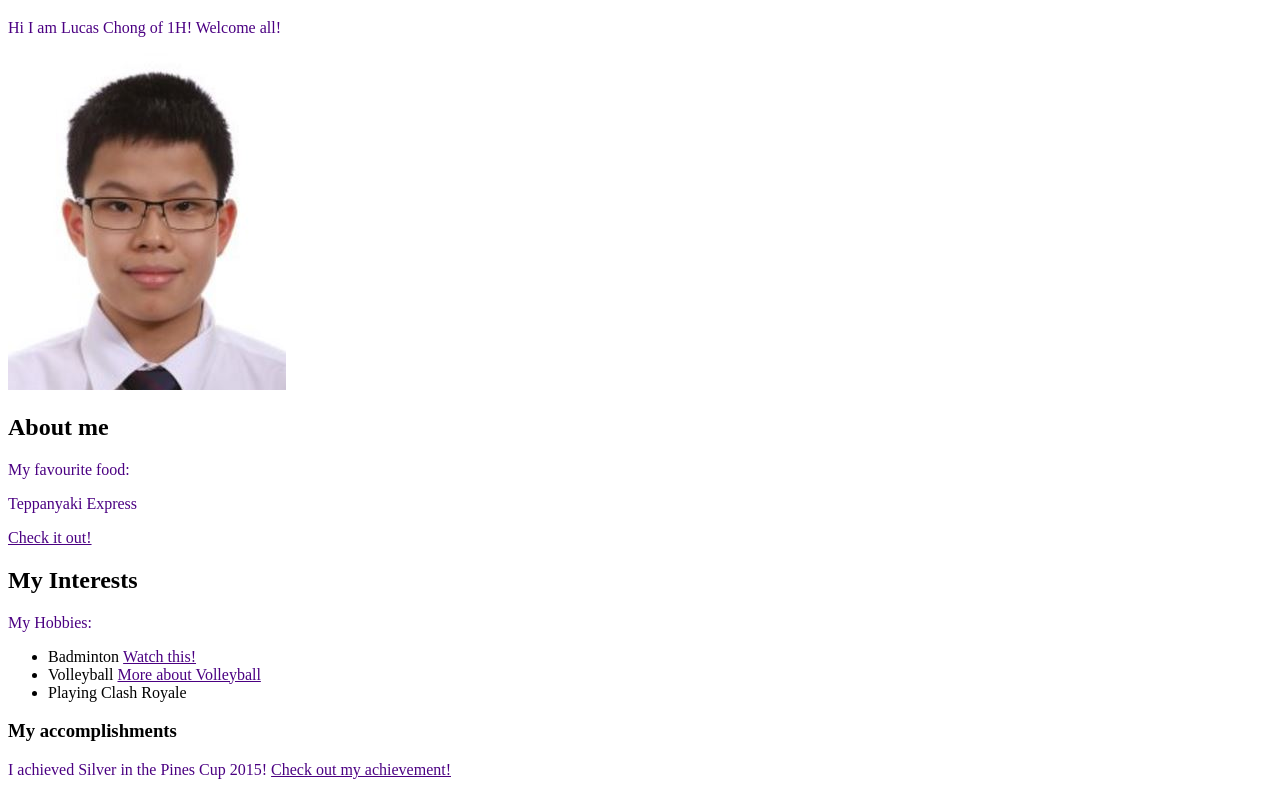
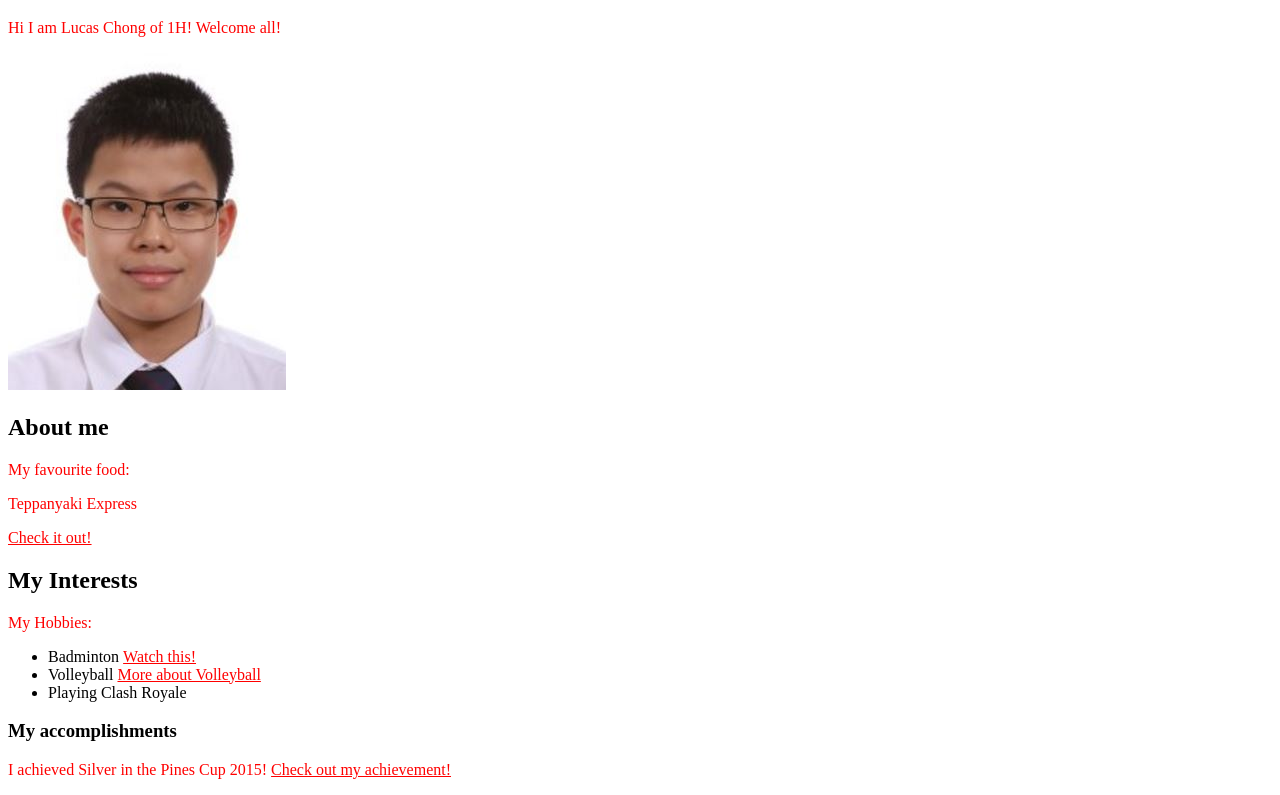
Before and after one commit to dhs17y1hchongweiyilucas/dhs17y1hchongweiyilucas.github.io, a plain HTML site: page index.html in a window 1280 px wide. Shown: the part 61-856 px from the top of the page. Drawn offline with Linux system fonts and the light colour scheme.

Commit message:
Update style.css

```diff
--- a/style.css
+++ b/style.css
@@ -5,6 +5,6 @@ background-color: Orange;
 }
 
 p, a {
-color: Indigo;
+color: Red;
 font-family: Times New Roman, sans-serif;
 }
```
